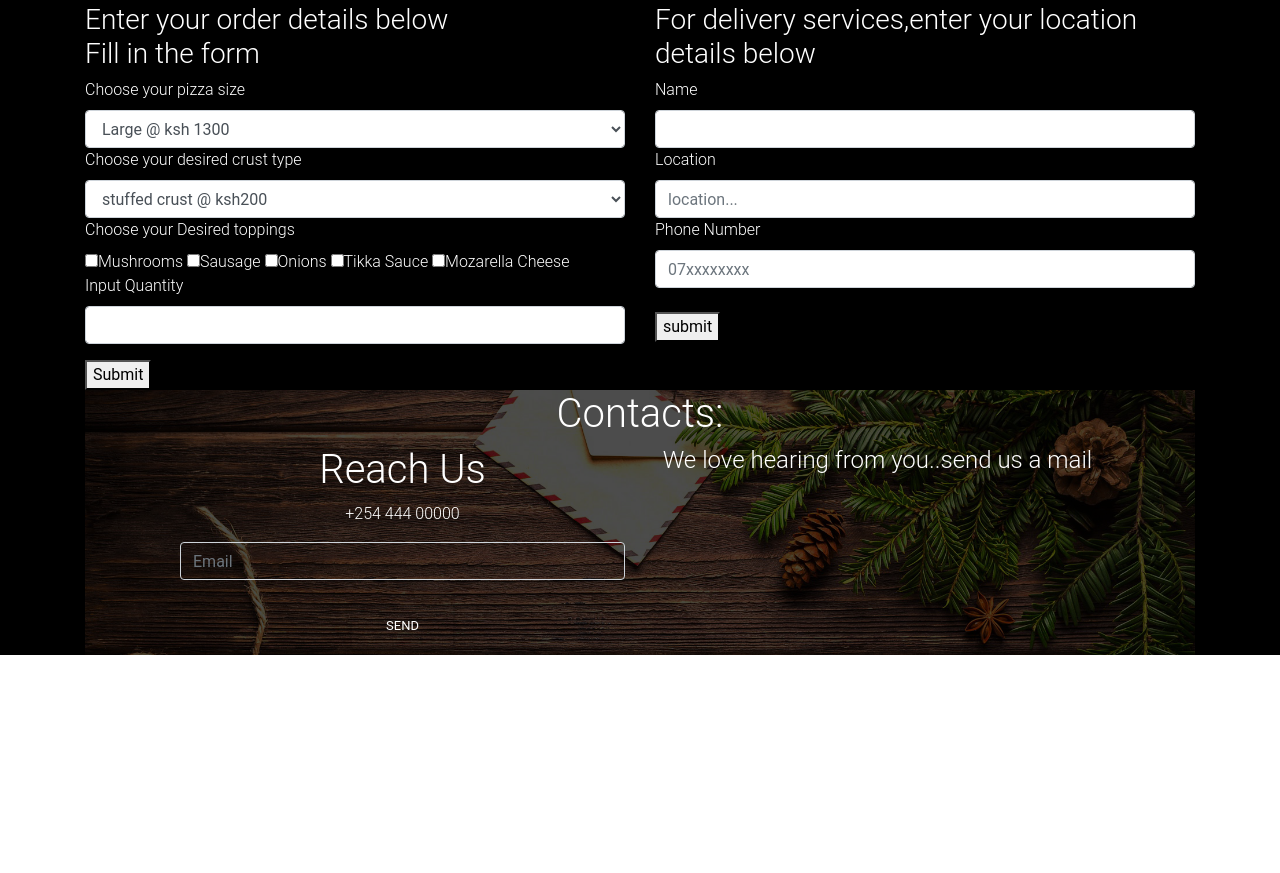
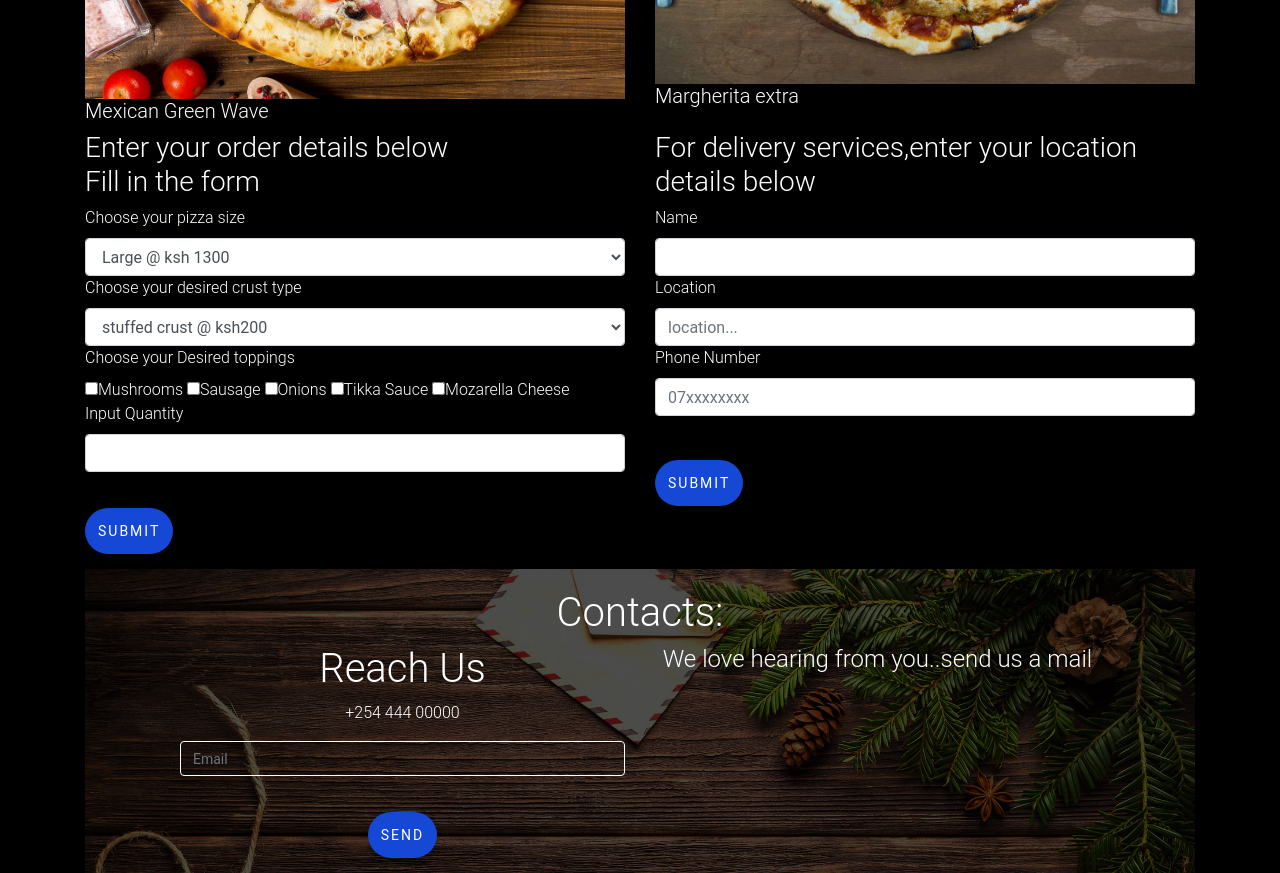
Before and after one commit to peterkush/pizza-corner, a plain HTML site: page index.html in a window 1280 px wide. Shown: the part 1147-2020 px from the top of the page. Before the commit the page ends 1802 px from the top, so only its background shows below. Drawn offline with nearby package versions, Linux system fonts and the light colour scheme.

Commit message:
styled the buttons

```diff
--- a/styles.css
+++ b/styles.css
@@ -56,3 +56,56 @@ li {
     background-color: rgba(0,0,0,0.7);
     background-color: rgba(0, 0, 0, 0.7);
 }
+input[type="email"] {
+    background: transparent;
+    border: 1px solid #ffffff;
+
+    outline: none !important;
+    font-size: 14px;
+}
+.click-me{
+
+    margin-top: 20px;
+    margin-bottom: 20px;
+}
+
+.contact{
+
+
+    padding-top: 20px;
+}
+.click-me, button[type=submit] {
+
+
+    margin-top: 20px;
+    margin-bottom: 15px;
+}
+
+
+
+
+.click-me, button[type=submit], .deliver, .delivernot {
+    color: #fff;
+    text-decoration: none;
+    text-transform: uppercase;
+    display: inline-block;
+    letter-spacing: 2px;
+    background-color: #1548d4;
+    outline: none;
+    padding: 12.5px 13px;
+    border: none;
+    border-radius: 33px;
+    font-size: 14px;
+}
+
+
+.landing {
+    background-color: #000;
+    background-size: cover;
+    background-position: center center;
+    background-repeat: no-repeat;
+}
+
+#push {
+    padding-top: 10%;
+}
```
